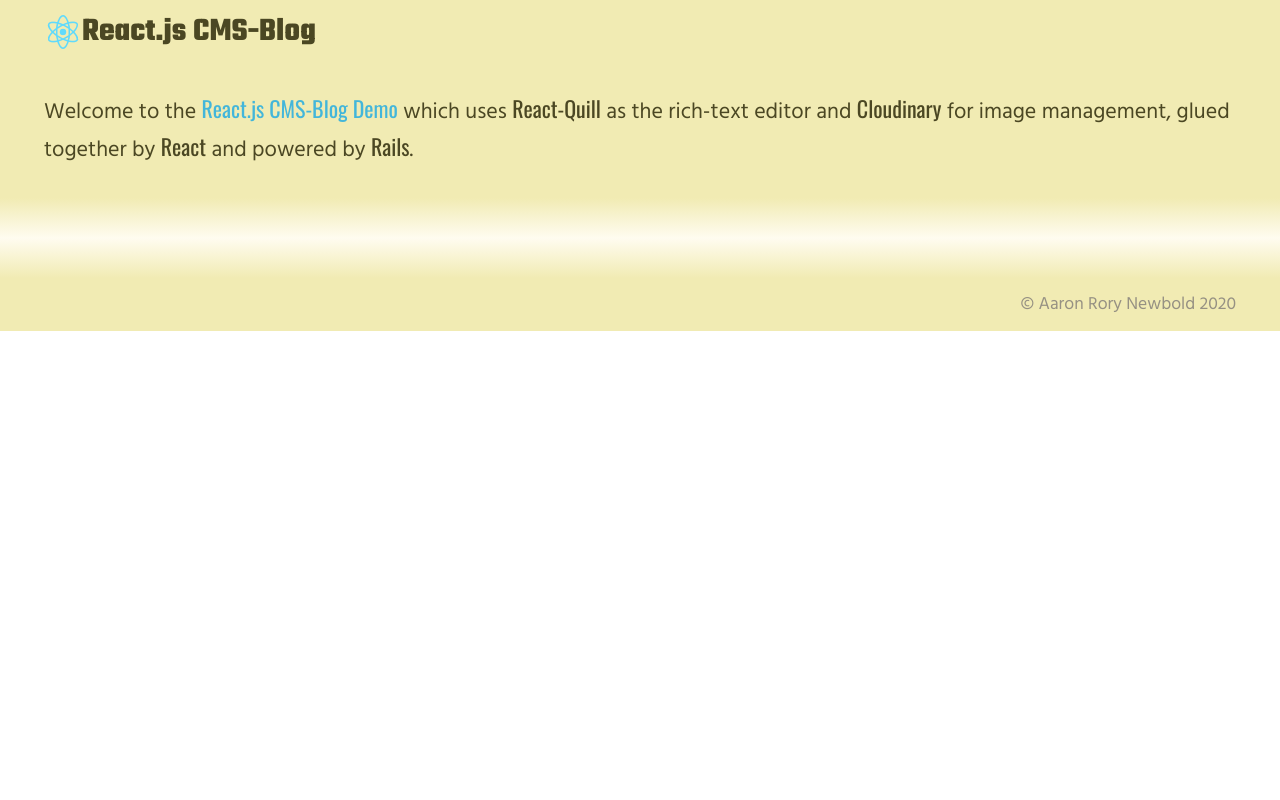
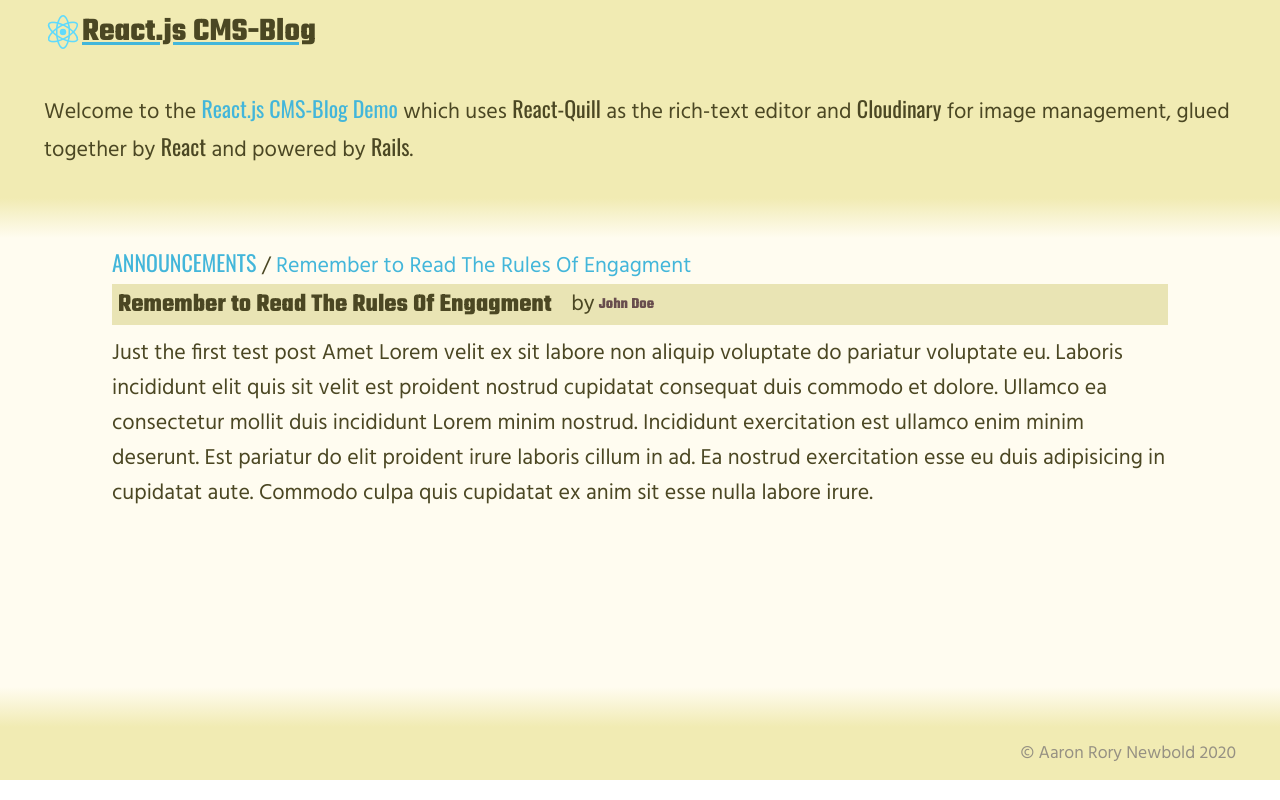
Before and after one commit to Aaron-RN/REACT-CMSBlog, a React (Create React App) app: page /announcements/posts/1 in a window 1280 px wide. Built offline with nearby package versions, Linux system fonts and the light colour scheme.

Commit message:
BlogPage components added
- BlogPost component added (postPage.js)
- BlogPage changes to turn topics displayed into clickable links
- CSS changes to Blog Design

```diff
--- a/src/App.js
+++ b/src/App.js
@@ -1,9 +1,12 @@
 import React, { useState, useEffect } from 'react';
+import propTypes from 'prop-types';
 import {
+  Link,
   Switch,
   Route,
 } from 'react-router-dom';
 import BlogPage from './components/functional/blogPage';
+import PostPage from './components/presentational/blogPage/postPage';
 import allPostsData from './components/functional/blogPage/presets/allPostsData';
 import logo from './assets/images/logo.svg';
 import './assets/css/App.css';
@@ -13,7 +16,6 @@ const App = () => {
   const [user, setUser] = useState({});
   const [loggedIn, setLoggedIn] = useState(false);
   const [allPosts, setAllPosts] = useState(allPostsData);
-  const [selectedPost, setSelectedPost] = useState();
 
   useEffect(() => {
     const allPostsSorted = allPosts.sort((a, b) => b.id - a.id);
@@ -23,10 +25,12 @@ const App = () => {
   return (
     <div className="App">
       <header className="bg-navbar">
-        <nav className="container flex-row text-center-sm">
-          <img src={logo} className="App-logo" alt="logo" />
-          <h2>React.js CMS-Blog</h2>
-        </nav>
+        <Link to="/">
+          <nav className="container flex-row text-center-sm text-black">
+            <img src={logo} className="App-logo" alt="logo" />
+            <h2>React.js CMS-Blog</h2>
+          </nav>
+        </Link>
       </header>
       <main className="bg-navbar pt-1">
         <p className="container mt-0">
@@ -48,6 +52,16 @@ const App = () => {
             path="/"
             render={() => <BlogPage allPosts={allPosts} />}
           />
+          <Route
+            exact
+            path="/:forum/posts/:id"
+            render={props => (
+              <PostPage
+                match={props.match}
+                allPosts={allPosts}
+              />
+            )}
+          />
         </Switch>
       </main>
       <div className="blend-main-footer" />
@@ -60,4 +74,12 @@ const App = () => {
   );
 };
 
+App.defaultProps = {
+  match: {},
+};
+
+App.propTypes = {
+  match: propTypes.instanceOf(Object),
+};
+
 export default App;
--- a/src/assets/css/App.css
+++ b/src/assets/css/App.css
@@ -1,3 +1,10 @@
+:root {
+  --mainBG: #fffcf0;
+  --navBG: #f1ebb3;
+  --headerBG: #e9e4b4;
+  --postBG: #fff8e6
+}
+
 *,
 *::before,
 *::after {
@@ -23,7 +30,10 @@ button:hover { transform: scale(1.035); }
 
 .mt-0 { margin-top: 0; }
 .mb-1 { margin-bottom: 1em; }
+.px-1 { padding-left: 0.5em; padding-right: 0.5em; }
 .pt-1 { padding-top: 0.5em; }
+.pl-1 { padding-left: 0.5em; }
+.pr-01 { padding-left: 0.1em; }
 
 .App {
   font-size: calc(8px + 2vmin);
@@ -53,10 +63,12 @@ button:hover { transform: scale(1.035); }
 }
 .align-items-base { align-items: baseline !important; }
 
+.text-caps { text-transform: uppercase; }
 .text-center-sm {
   text-align: center;
   justify-content: center;
 }
+.text-black { color: #4b4723; text-decoration: none !important; }
 .text-blue { color: #f3705f; }
 .text-grey { color: grey; }
 
@@ -71,17 +83,17 @@ button:hover { transform: scale(1.035); }
   opacity: 0;
   z-index: 1;
 }
-.bg-navbar { position: relative; background-color: #f1ebb3; color: #4b4723; }
-.bg-main { background-color: #fffcf0; } /* #fdfaee */
+.bg-navbar { position: relative; background-color: var(--navBG); color: #4b4723; }
+.bg-main { background-color: var(--mainBG); min-height: 56.1vh; } /* #fdfaee */
 .blend-nav-main {
   width: 100%;
   height: 40px;
-  background-image: linear-gradient(#f1ebb3, #fffcf0);
+  background-image: linear-gradient(var(--navBG), var(--mainBG));
 }
 .blend-main-footer {
   width: 100%;
   height: 40px;
-  background-image: linear-gradient(#fffcf0, #f1ebb3);
+  background-image: linear-gradient(var(--mainBG), var(--navBG));
 }
 .footer {
   font-size: 0.8em;
@@ -124,6 +136,9 @@ button:hover { transform: scale(1.035); }
   .App { font-size: calc(6px + 2vmin); }
   .text-center-sm { text-align: inherit; justify-content: inherit; }
   .App-logo { height: 38px; width: 38px; }
+  .px-1 { padding-left: 0.9em; padding-right: 0.9em; }
   .pt-1 { padding-top: 0.9em; }
+  .pl-1 { padding-left: 0.9em; }
+  .pr-01 { padding-left: 0.2em; }
   .container { padding: 8px 4px; }
 }
--- a/src/assets/css/blogPage.css
+++ b/src/assets/css/blogPage.css
@@ -1,5 +1,6 @@
 .text-author { color: #772a2a; font-weight: 700;}
 
+#BlogPage .announcement-btn { color: #af4040 !important; }
 #BlogPage .new-post-btn {
   display: inline-block;
   text-decoration: none;
@@ -18,8 +19,9 @@
 #BlogPage .header-title {
   display: flex;
   align-items: center;
+  flex-wrap: wrap;
   padding: 2px 6px;
-  background-color: #e9e4b4;
+  background-color: var(--headerBG);
   margin-bottom: 0.5em;
 }
 #BlogPage .header-title button {
@@ -48,7 +50,7 @@
   padding: 8px 16px;
   min-height: 140px; max-height: 140px;
   min-width: auto; max-width: 420px;
-  background-color: #fff8e6;
+  background-color: var(--postBG);
   border-right: 2px solid khaki;
   border-bottom: 2px solid khaki;
   border-radius: 12px;
@@ -85,7 +87,7 @@
   flex-direction: column;
   padding: 6px;
   min-height: 40px;
-  background-color: #fff8e6;
+  background-color: var(--postBG);
   border-right: 2px solid khaki;
   border-bottom: 2px solid khaki;
   border-radius: 6px;
--- a/src/components/functional/blogPage.js
+++ b/src/components/functional/blogPage.js
@@ -30,11 +30,15 @@ const BlogPage = ({ allPosts }) => {
   };
 
   const populatePins = () => pinnedPosts.map(post => (
-    <PinnedPostDisplay key={post.id} post={post} />
+    <Link to={`/${post.forum}/posts/${post.id}`} key={post.id} className="text-black">
+      <PinnedPostDisplay key={post.id} post={post} />
+    </Link>
   ));
 
   const populatePosts = postsArray => postsArray.map(post => (
-    <PostDisplay key={post.id} post={post} />
+    <Link to={`/${post.forum}/posts/${post.id}`} key={post.id} className="text-black">
+      <PostDisplay post={post} />
+    </Link>
   ));
 
   // Grab all pinned Post on Component Load
@@ -68,10 +72,13 @@ const BlogPage = ({ allPosts }) => {
                 {handleIcon(showAnnouncements)}
               </button>
             </div>
-            <Link to="/announcements/posts/new" className="new-post-btn">New Topic</Link>
+            <Link to="/announcements/posts/new" className="new-post-btn announcement-btn">New Topic</Link>
             {showAnnouncements && (
             <div className="post-section">
-              <Paginate posts={announcements} populatePosts={populatePosts} />
+              <Paginate
+                posts={announcements}
+                populatePosts={populatePosts}
+              />
             </div>
             )}
           </div>
@@ -82,9 +89,14 @@ const BlogPage = ({ allPosts }) => {
                 {handleIcon(showMisc)}
               </button>
             </div>
+            <Link to="/misc/posts/new" className="new-post-btn">New Topic</Link>
             {showMisc && (
             <div className="post-section">
-              <Paginate posts={miscPosts} populatePosts={populatePosts} postsPages={3} />
+              <Paginate
+                posts={miscPosts}
+                populatePosts={populatePosts}
+                postsPages={3}
+              />
             </div>
             )}
           </div>
--- a/src/components/functional/blogPage/presets/allPostsData.js
+++ b/src/components/functional/blogPage/presets/allPostsData.js
@@ -54,7 +54,7 @@ const allPosts = [
     id: 5,
     author: 'On Doe',
     title: 'The Big Question',
-    body: `His parents continued to question him. He didn't know what to say to them since they refused to believe the truth.
+    body: `<h3>His parents continued to question him...</h3> He didn't know what to say to them since they refused to believe the truth.
     He explained again and again, and they dismissed his explanation as a figment of his imagination. There was no way that
     grandpa, who had been dead for five years, could have told him where the treasure had been hidden. Of course, it didn't
     help that grandpa was roaring with laughter in the chair next to him as he tried to explain once again how he'd found it.`,
--- a/src/components/functional/paginate.js
+++ b/src/components/functional/paginate.js
@@ -53,7 +53,7 @@ const Paginate = ({ posts, populatePosts, postsPages }) => {
 };
 
 Paginate.defaultProps = {
-  postsPages: 4,
+  postsPages: 5,
 };
 
 Paginate.propTypes = {
--- /dev/null
+++ b/src/components/presentational/blogPage/postPage.js
@@ -0,0 +1,51 @@
+import React, { useState, useEffect, useRef } from 'react';
+import propTypes from 'prop-types';
+import { Link } from 'react-router-dom';
+
+const PostPage = ({ allPosts, match }) => {
+  const [selectedPost, setSelectedPost] = useState({
+    id: 0, title: '', body: '', author: '', forum: '',
+  });
+  const {
+    forum, title, body, author,
+  } = selectedPost;
+  const bodyElem = useRef(null);
+
+  useEffect(() => {
+    if (allPosts.length && match) {
+      const post = allPosts.find(post => post.id === parseInt(match.params.id, 10));
+      setSelectedPost(post);
+    }
+  }, [match, allPosts]);
+
+  useEffect(() => {
+    const bodyDiv = bodyElem.current;
+    if (bodyDiv) bodyDiv.innerHTML = body;
+  });
+
+  return (
+    <div id="BlogPage" className="bg-main">
+      <div className="container-md">
+        <div>
+          <Link to="/" className="header text-caps">{forum}</Link>
+          {' / '}
+          <Link to={match.url}>{title}</Link>
+        </div>
+        <div className="header-title">
+          <h3>{title}</h3>
+          <span className="pl-1">by</span>
+          <h5 className="post-author">{author}</h5>
+        </div>
+        <div ref={bodyElem} />
+      </div>
+
+    </div>
+  );
+};
+
+PostPage.propTypes = {
+  allPosts: propTypes.instanceOf(Array).isRequired,
+  match: propTypes.instanceOf(Object).isRequired,
+};
+
+export default PostPage;
```
